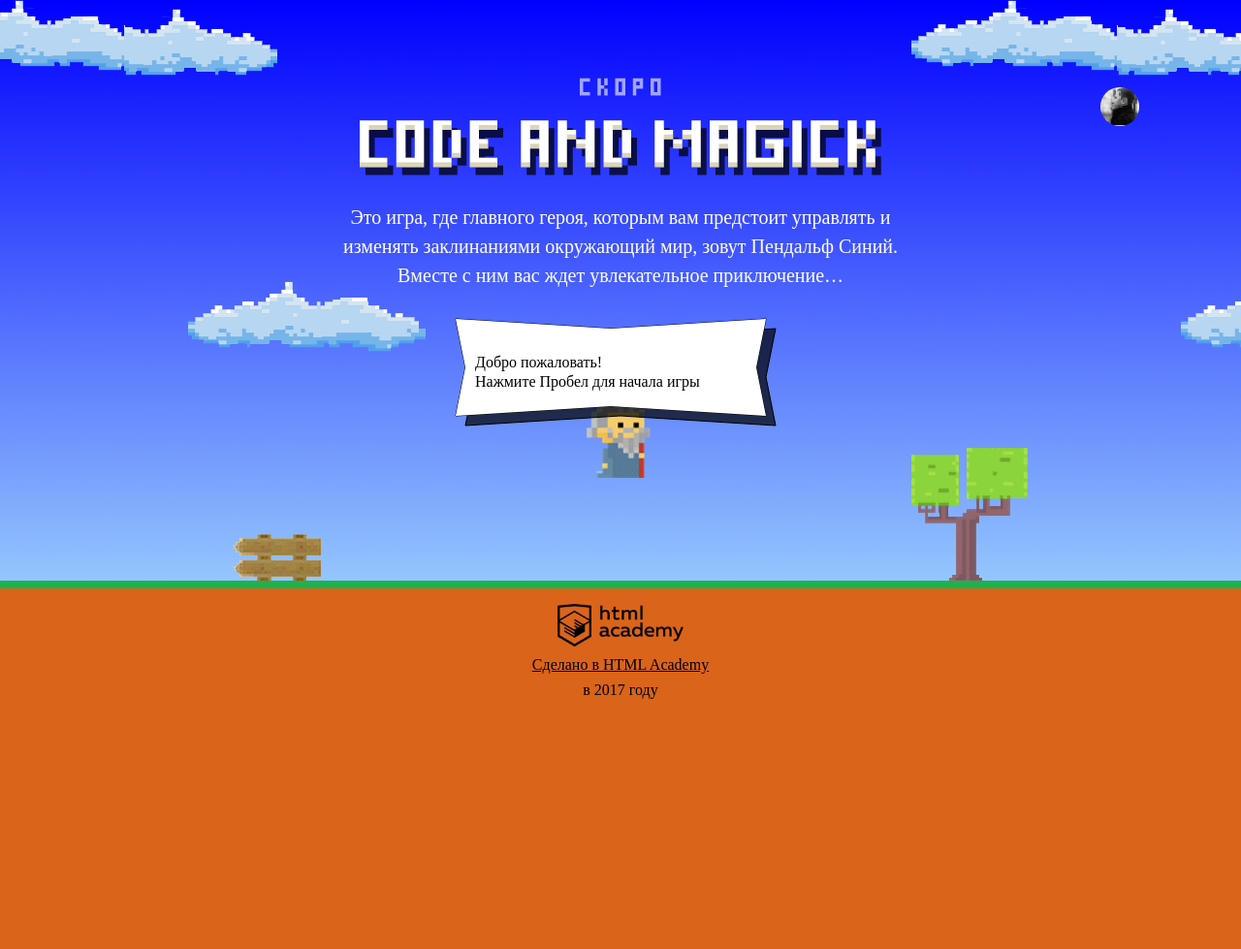
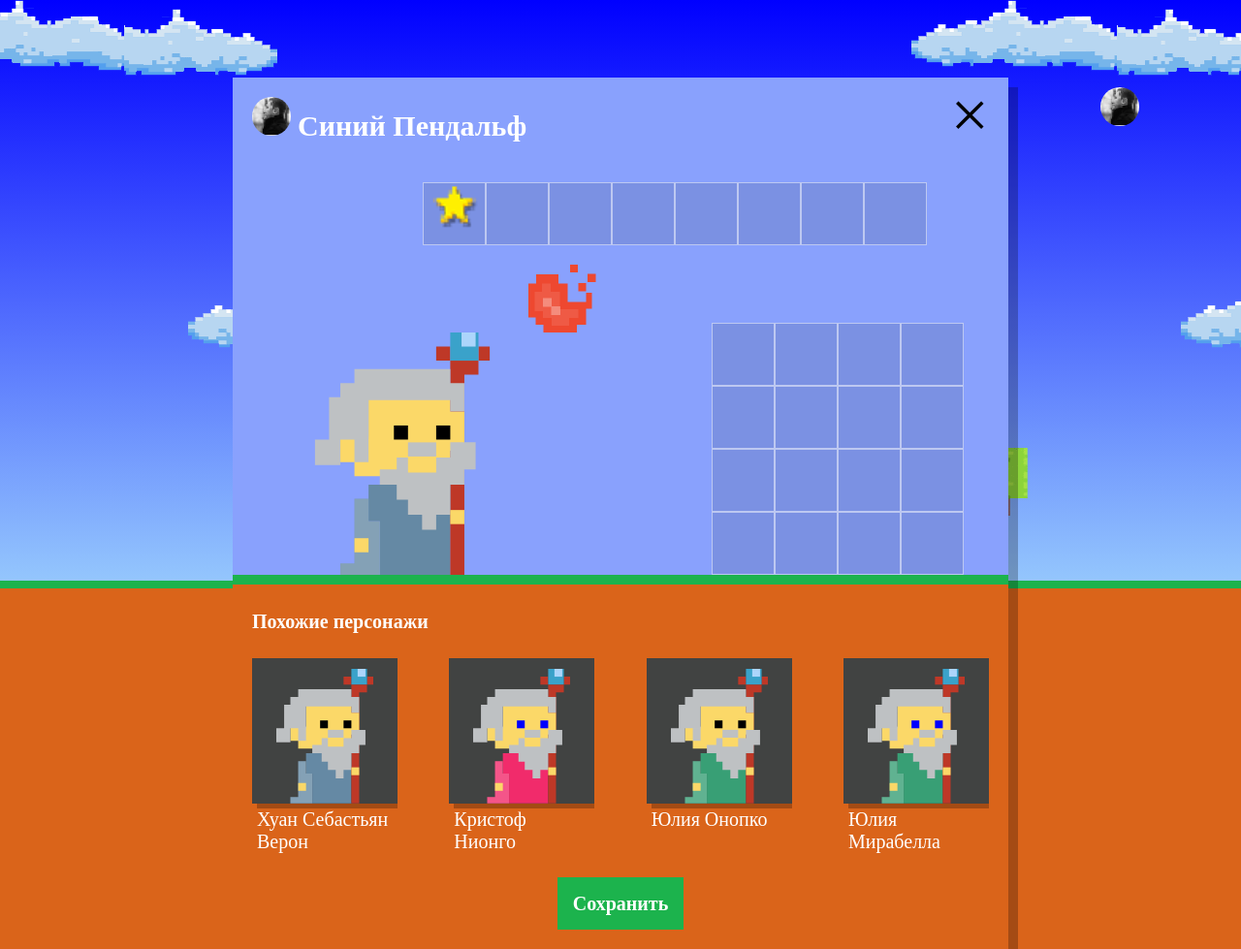
Before and after one commit to Vogrim21/1252019-code-and-magick-20, a website: page index.html in a window 1280 px wide. Shown: the whole page at 97% size. Before the commit the page ends 800 px from the top, so only its background shows below. Drawn offline with Linux system fonts and the light colour scheme; a web font is replaced by a local one.

Commit message:
Создание рандомных волшебников

```diff
--- a/index.html
+++ b/index.html
@@ -204,6 +204,6 @@
 </script>
 <script src="js/stat.js"></script>
 <script src="js/game.js"></script>
-
+<script src="js/setup.js"></script>
 </body>
 </html>
--- /dev/null
+++ b/js/setup.js
@@ -0,0 +1,60 @@
+'use strict';
+
+var WIZARD_NAMES = ['Иван ', 'Хуан Себастьян ', 'Мария ', 'Кристоф ', 'Виктор ', 'Юлия ', 'Люпита ', 'Вашингтон '];
+var WIZARD_FAMILY = ['да Марья', 'Верон', 'Мирабелла', 'Вальц', 'Онопко', 'Топольницкая', 'Нионго', 'Ирвинг'];
+var COAT_COLORS = ['rgb(101, 137, 164)', 'rgb(241, 43, 107)', 'rgb(146, 100, 161)', 'rgb(56, 159, 117)', 'rgb(215, 210, 55)', 'rgb(0, 0, 0)'];
+var EYES_COLORS = ['black', 'red', 'blue', 'yellow', 'green'];
+
+var userDialog = document.querySelector('.setup');
+userDialog.classList.remove('hidden');
+
+var similarListElement = userDialog.querySelector('.setup-similar-list');
+
+var similarWizardTemplate = document.querySelector('#similar-wizard-template')
+  .content
+  .querySelector('.setup-similar-item');
+
+var arrayRandElement = function (massiv) {
+  var rand = Math.floor(Math.random() * massiv.length);
+  return massiv[rand];
+};
+
+var wizards = [
+  {
+    name: arrayRandElement(WIZARD_NAMES) + arrayRandElement(WIZARD_FAMILY),
+    coatColor: arrayRandElement(COAT_COLORS),
+    eyesColor: arrayRandElement(EYES_COLORS)
+  },
+  {
+    name: arrayRandElement(WIZARD_NAMES) + arrayRandElement(WIZARD_FAMILY),
+    coatColor: arrayRandElement(COAT_COLORS),
+    eyesColor: arrayRandElement(EYES_COLORS)
+  },
+  {
+    name: arrayRandElement(WIZARD_NAMES) + arrayRandElement(WIZARD_FAMILY),
+    coatColor: arrayRandElement(COAT_COLORS),
+    eyesColor: arrayRandElement(EYES_COLORS)
+  },
+  {
+    name: arrayRandElement(WIZARD_NAMES) + arrayRandElement(WIZARD_FAMILY),
+    coatColor: arrayRandElement(COAT_COLORS),
+    eyesColor: arrayRandElement(EYES_COLORS)
+  }
+];
+
+var renderWizard = function (wizard) {
+  var wizardElement = similarWizardTemplate.cloneNode(true);
+
+  wizardElement.querySelector('.setup-similar-label').textContent = wizard.name;
+  wizardElement.querySelector('.wizard-coat').style.fill = wizard.coatColor;
+  wizardElement.querySelector('.wizard-eyes').style.fill = wizard.eyesColor;
+  return wizardElement;
+};
+
+var fragment = document.createDocumentFragment();
+for (var i = 0; i < wizards.length; i++) {
+  fragment.appendChild(renderWizard(wizards[i]));
+}
+similarListElement.appendChild(fragment);
+
+userDialog.querySelector('.setup-similar').classList.remove('hidden');
```
